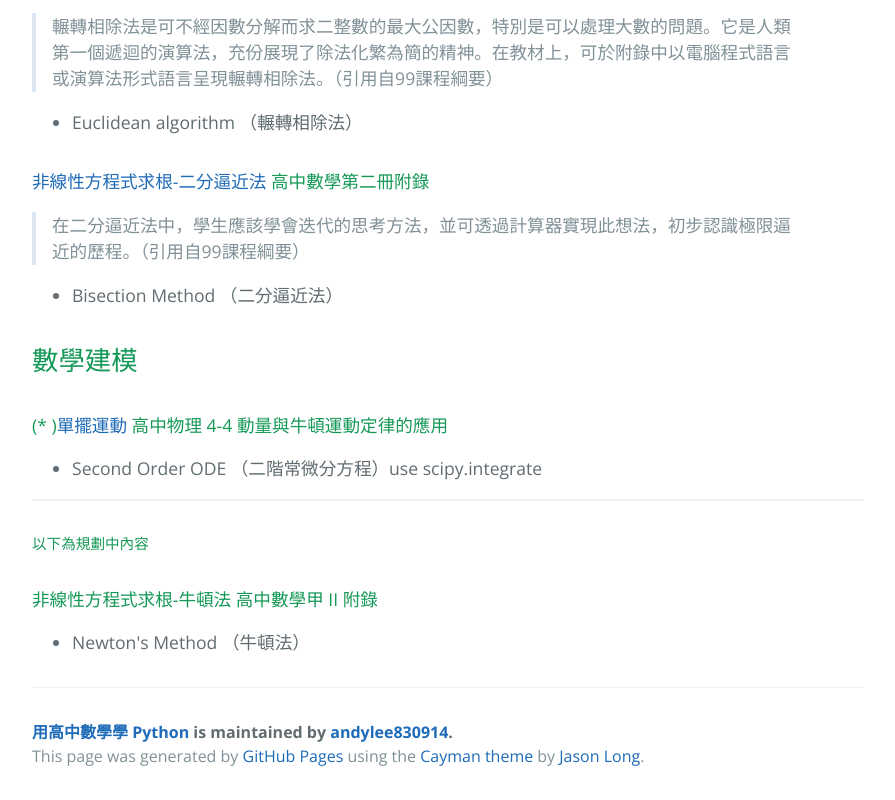
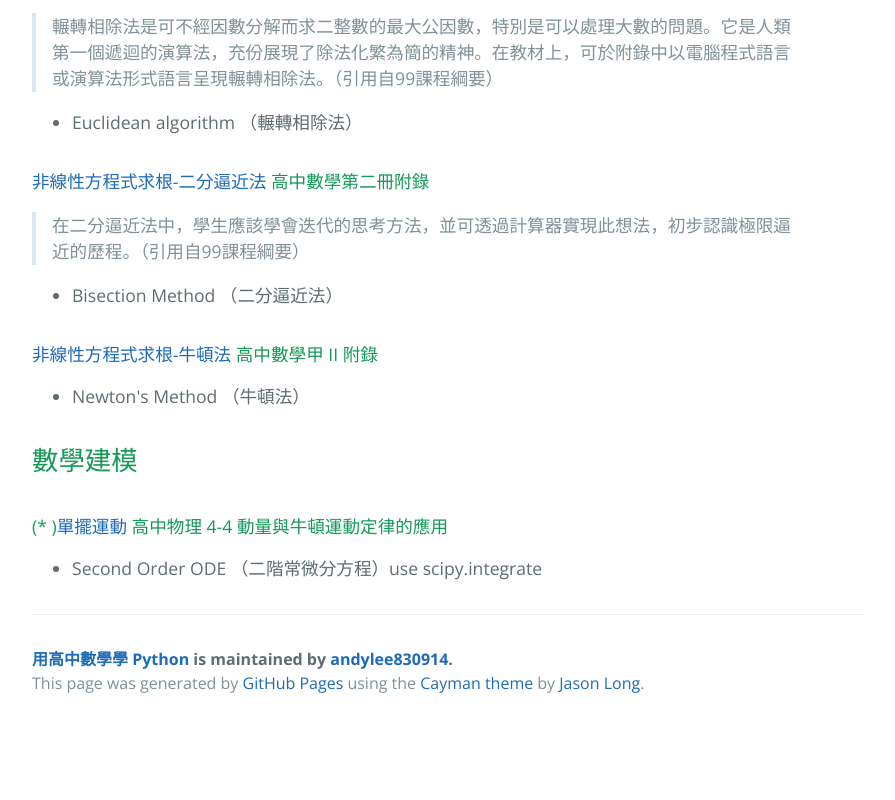
Before and after one commit to andylee830914/Python_for_HighSchool, a plain HTML site: page index.html in a window 1280 px wide. Shown: the part 1211-2011 px from the top of the page, without its empty margins (192-1087 px from the left). After the commit the page ends 1938 px from the top, so only its background shows below. Drawn offline with nearby package versions, Linux system fonts and the light colour scheme.

Commit message:
Create gh-pages branch via GitHub

```diff
--- a/index.html
+++ b/index.html
@@ -80,6 +80,13 @@
 <li>Bisection Method （二分逼近法）</li>
 </ul>
 
+<h4>
+<a id="非線性方程式求根-牛頓法-高中數學甲-ii-附錄" class="anchor" href="#%E9%9D%9E%E7%B7%9A%E6%80%A7%E6%96%B9%E7%A8%8B%E5%BC%8F%E6%B1%82%E6%A0%B9-%E7%89%9B%E9%A0%93%E6%B3%95-%E9%AB%98%E4%B8%AD%E6%95%B8%E5%AD%B8%E7%94%B2-ii-%E9%99%84%E9%8C%84" aria-hidden="true"><span aria-hidden="true" class="octicon octicon-link"></span></a><a href="https://github.com/andylee830914/Python_for_HighSchool/blob/master/Practice_Newton_B6App.ipynb">非線性方程式求根-牛頓法</a> 高中數學甲 II 附錄</h4>
+
+<ul>
+<li>Newton's Method （牛頓法）</li>
+</ul>
+
 <h2>
 <a id="數學建模" class="anchor" href="#%E6%95%B8%E5%AD%B8%E5%BB%BA%E6%A8%A1" aria-hidden="true"><span aria-hidden="true" class="octicon octicon-link"></span></a>數學建模</h2>
 
@@ -90,17 +97,7 @@
 <li>Second Order ODE （二階常微分方程）use scipy.integrate</li>
 </ul>
 
-<hr>
 
-<h5>
-<a id="以下為規劃中內容" class="anchor" href="#%E4%BB%A5%E4%B8%8B%E7%82%BA%E8%A6%8F%E5%8A%83%E4%B8%AD%E5%85%A7%E5%AE%B9" aria-hidden="true"><span aria-hidden="true" class="octicon octicon-link"></span></a>以下為規劃中內容</h5>
-
-<h4>
-<a id="非線性方程式求根-牛頓法-高中數學甲-ii-附錄" class="anchor" href="#%E9%9D%9E%E7%B7%9A%E6%80%A7%E6%96%B9%E7%A8%8B%E5%BC%8F%E6%B1%82%E6%A0%B9-%E7%89%9B%E9%A0%93%E6%B3%95-%E9%AB%98%E4%B8%AD%E6%95%B8%E5%AD%B8%E7%94%B2-ii-%E9%99%84%E9%8C%84" aria-hidden="true"><span aria-hidden="true" class="octicon octicon-link"></span></a>非線性方程式求根-牛頓法 高中數學甲 II 附錄</h4>
-
-<ul>
-<li>Newton's Method （牛頓法）</li>
-</ul>
 
       <footer class="site-footer">
         <span class="site-footer-owner"><a href="https://github.com/andylee830914/Python_for_HighSchool">用高中數學學 Python</a> is maintained by <a href="https://github.com/andylee830914">andylee830914</a>.</span>
```
Also changed, not shown: params.json (+1 -1 lines).
